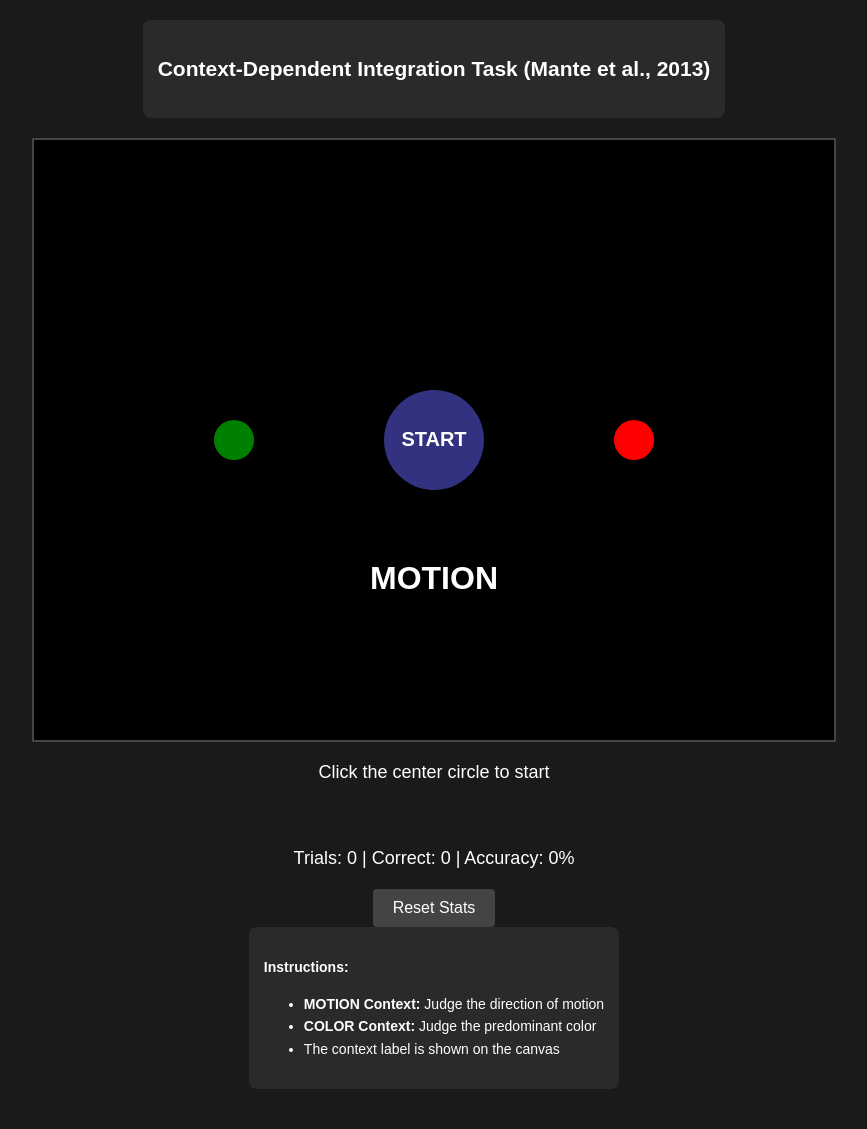
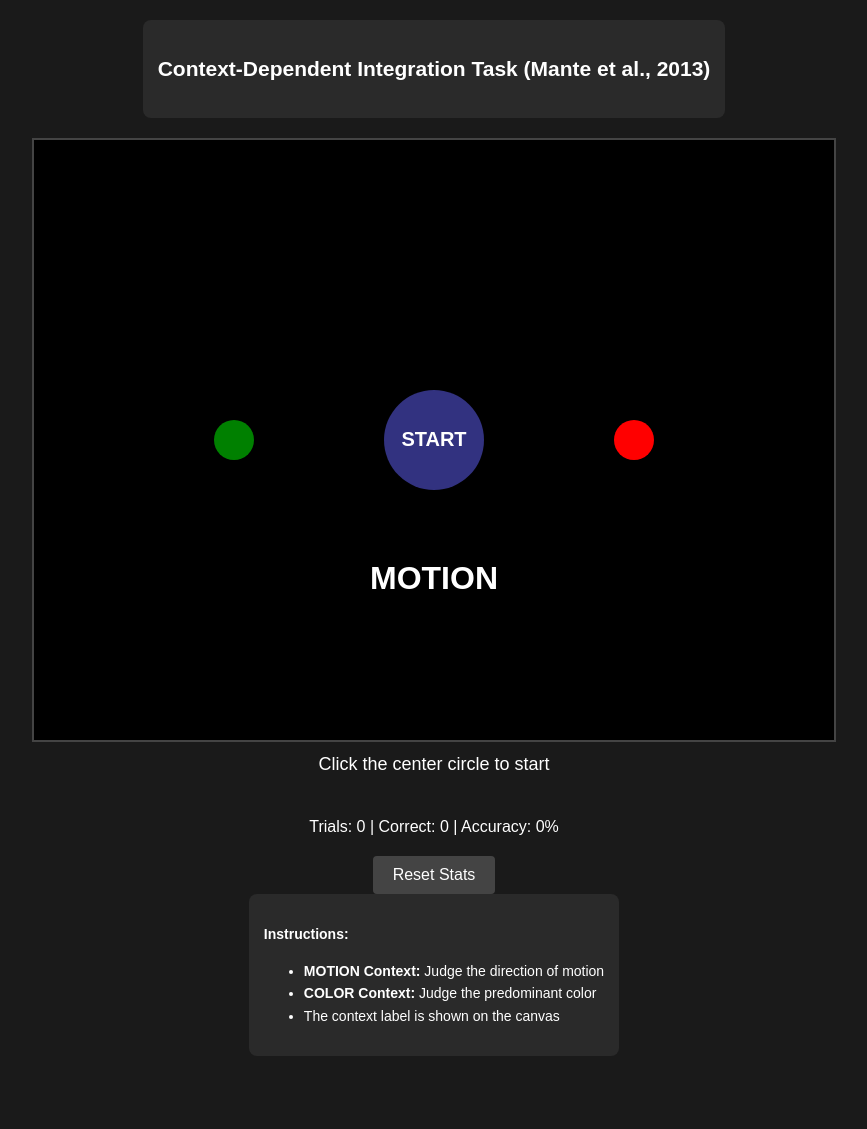
Before and after one commit to ungzs1/ungzs1.github.io, a Jekyll site: the page task_demos/mante_task.html, which Jekyll copies as it is, in a window 1280 px wide. Shown: the whole page, without its empty margins (206-1073 px from the left). Built offline with Jekyll 4.4.1, drawn with Linux system fonts in a browser that asks for light colours; after the commit the page ends 1096 px from its top, so only the background shows below that.

Commit message:
Adjust margins and font sizes in mante_task.html

```diff
--- a/task_demos/mante_task.html
+++ b/task_demos/mante_task.html
@@ -25,7 +25,8 @@
         }
 
         .info {
-            margin-top: 20px;
+            margin-top: 12px;
+            margin-bottom: 4px;
             text-align: center;
             font-size: 18px;
         }
@@ -57,8 +58,8 @@
         }
 
         .stats {
-            margin-top: 20px;
-            font-size: 18px; /* match .info font-size */
+            margin-top: 4px;
+            font-size: 16px; /* slightly smaller than .info */
             text-align: center;
         }
 
@@ -88,7 +89,7 @@
 
     <div class="info">
         <div id="phase" class="info-line">Click the center circle to start</div>
-        <div id="coherenceInfo" class="info-line" style="margin-top: 10px; font-size: 16px;"></div>
+        <div id="coherenceInfo" class="info-line" style="font-size: 16px;"></div>
     </div>
 
     <div class="stats">
```
